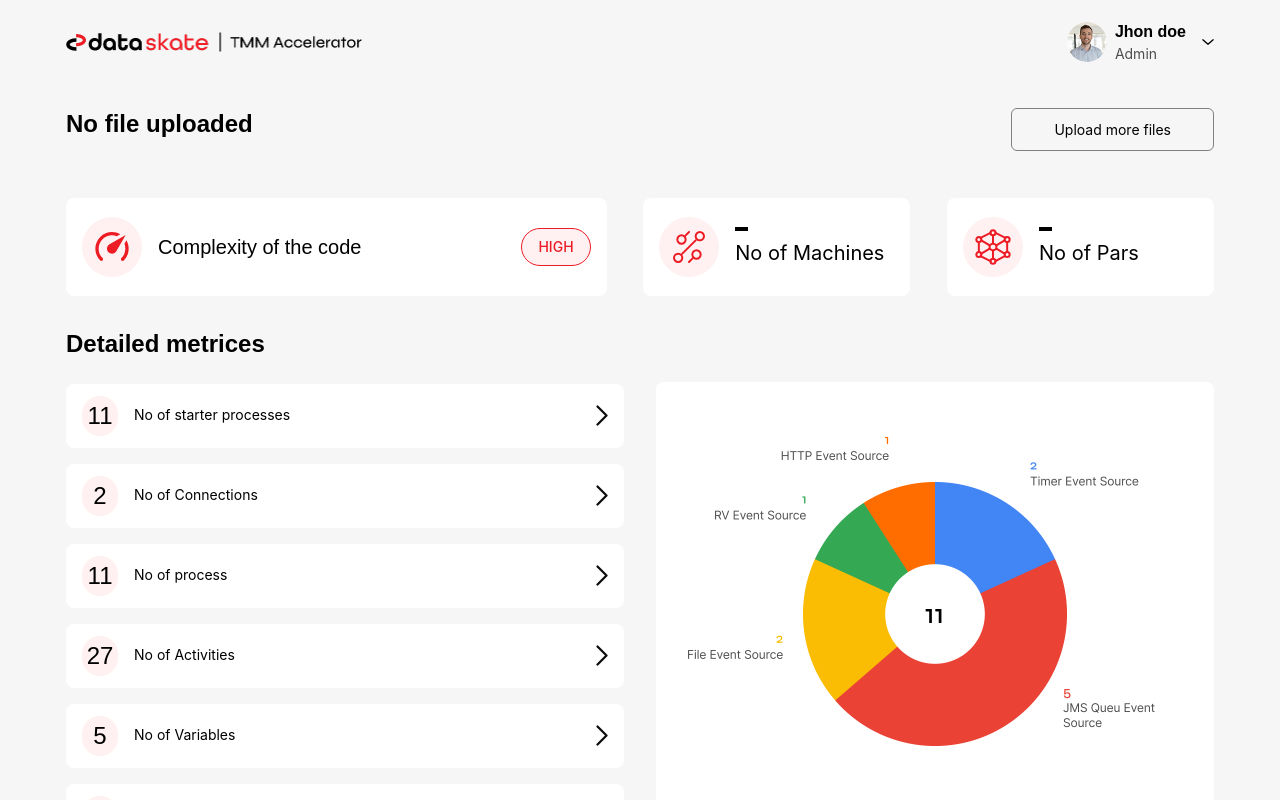
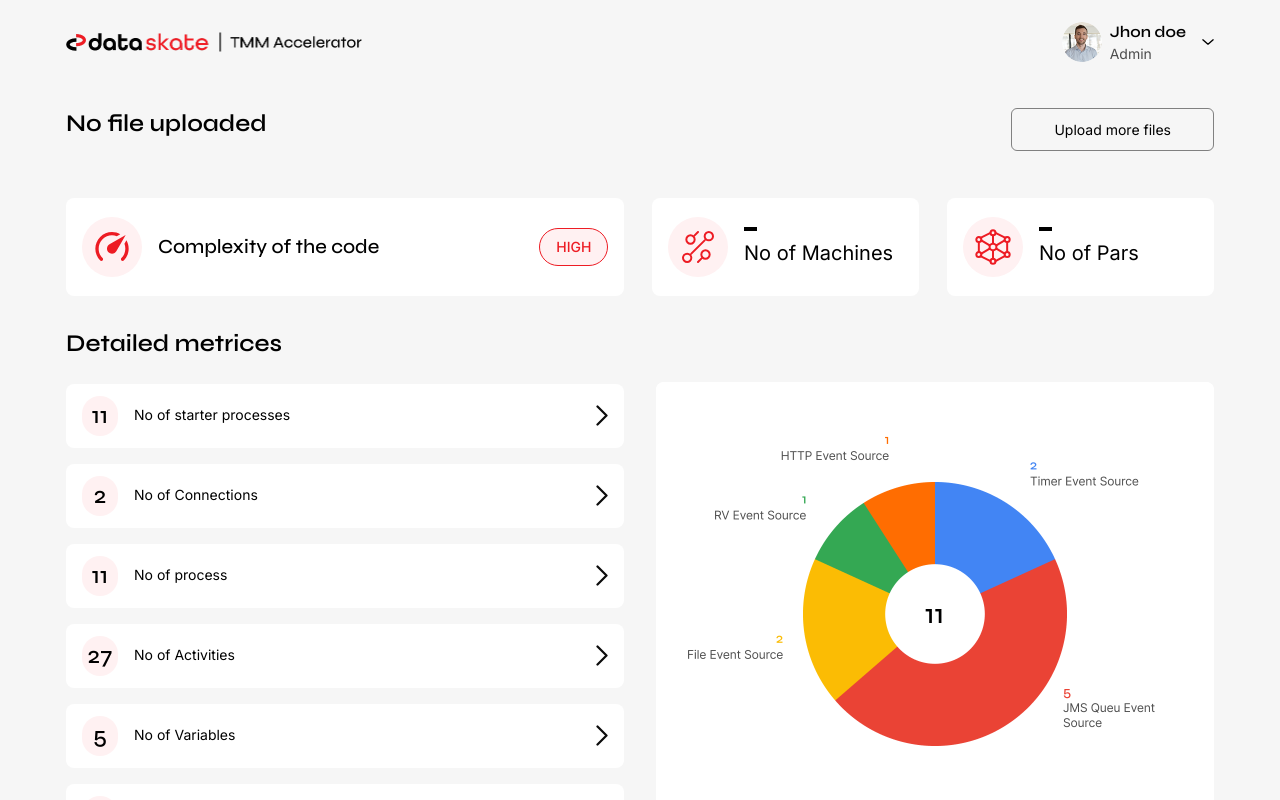
Before and after one commit to sonambishnoi550/data-skate, a Next.js app: page /read-process/file-data in a window 1280 px wide. Shown: the top 800 px of the page. Built offline with nearby package versions, Linux system fonts and the light colour scheme.

Commit message:
add text

```diff
--- a/src/app/globals.css
+++ b/src/app/globals.css
@@ -1,6 +1,6 @@
-@import "tailwindcss";
 @import url('https://fonts.googleapis.com/css2?family=Syne:wght@400..800&display=swap');
 @import url('https://fonts.googleapis.com/css2?family=Inter:ital,opsz,wght@0,14..32,100..900;1,14..32,100..900&display=swap');
+@import "tailwindcss";
 body{
     font-family: "inter",sans-serif ;
 }
--- a/src/components/Details.tsx
+++ b/src/components/Details.tsx
@@ -45,7 +45,7 @@ const Details = () => {
                 <div className="flex max-lg:flex-wrap justify-between max-md:gap-5 max-md:justify-center">
                     <div className='bg-white py-[19px] px-4 flex items-center gap-4 max-w-[558px] rounded-[8px] max-lg:mb-4'>
                         <Image src="/assets/images/svg/code.svg" alt='code' width={60} height={60} />
-                        <p className='font-medium md:text-xl text-base max-w-[365px] xl:mr-36 ff-syne'>Complexity of the code</p>
+                        <p className='font-medium md:text-xl text-base max-w-[365px] md:whitespace-nowrap xl:mr-36 ff-syne'>Complexity of the code</p>
                         <button className='text-[#ED1C24] font-medium text-sm border border-[#ED1C24] rounded-[49px] bg-[#FFF1F2] py-2 px-4'>HIGH</button>
                     </div>
                     <div className='bg-white py-[19px] px-4 flex items-center gap-4 max-w-[267px] rounded-[8px] max-lg:mb-4'>
```
